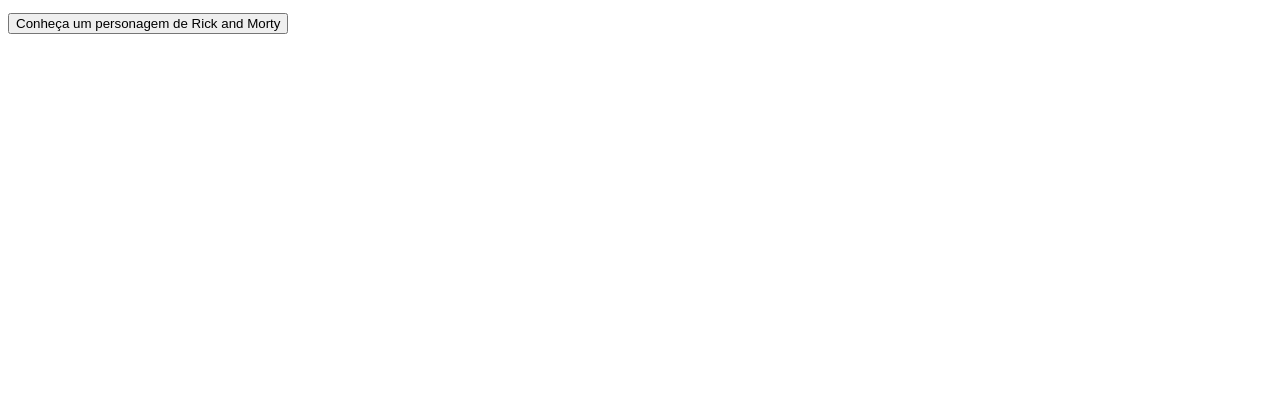
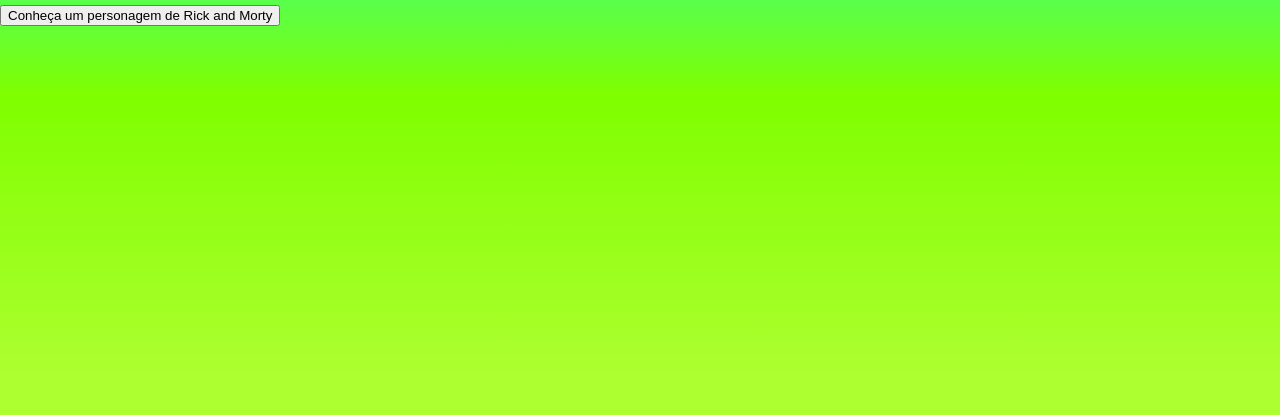
Before and after one commit to edulourenzo/minicurso, a plain HTML site: page index.html in a window 1280 px wide. Shown: the part 385-800 px from the top of the page. Drawn offline with Linux system fonts and the light colour scheme.

Commit message:
Implementar estílo do corpo da página

```diff
--- a/index.html
+++ b/index.html
@@ -7,6 +7,7 @@
         <meta name="viewport" content="width=device-width, initial-scale=1.0">
 
         <title>Conheça Rick and Morty</title>
+        <link rel="stylesheet" href="style.css">
     </head>
 
     <body>
--- a/style.css
+++ b/style.css
@@ -0,0 +1,13 @@
+body {
+    background-image: linear-gradient(
+        180deg,
+        #90EE90 5%,
+        #00FFFF 20%,
+        #7FFF00 60%,
+        #ADFF2F 95%
+    );
+    margin: 0;
+    min-height: 100vh;
+    width: 100%;
+
+}
```
